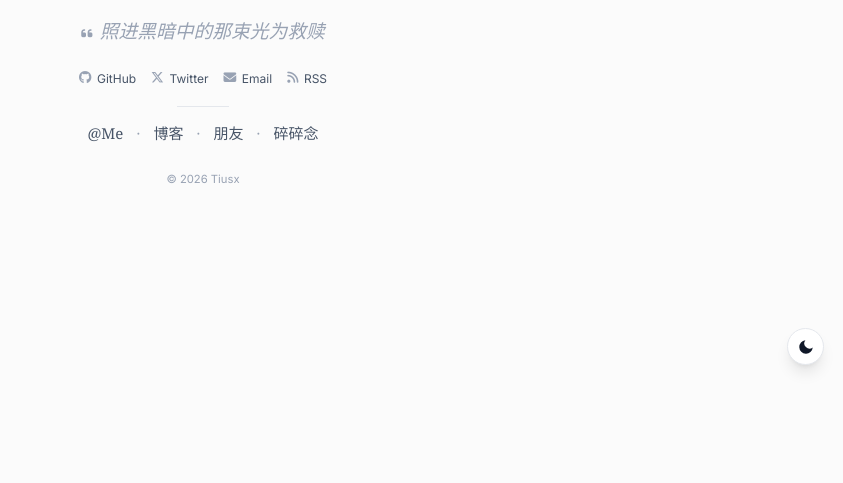
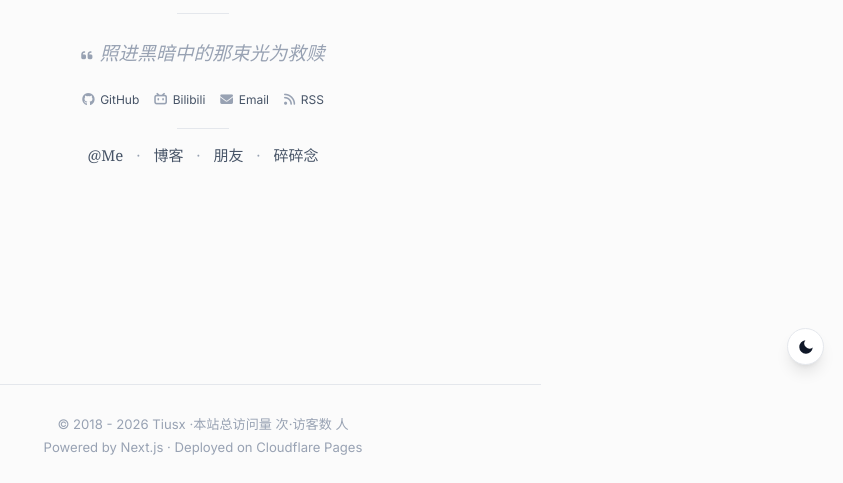
Before and after one commit to Tiusx/ntix, a Next.js app: page / in a window 1280 px wide. Shown: the part 416-899 px from the top of the page, without its empty margins (437-1280 px from the left). Before the commit the page ends 800 px from the top, so only its background shows below. Built offline with nearby package versions, Linux system fonts and the light colour scheme; no server answers.

Commit message:
feat: home bilibili social link, footer on home, smaller post title

```diff
--- a/src/app/(home)/page.tsx
+++ b/src/app/(home)/page.tsx
@@ -1,5 +1,6 @@
 import Link from "next/link";
 import { SITE_CONFIG } from "@/site.config";
+import { Footer } from "@/components/footer";
 
 const SECTIONS: [string, string][] = [
   ["/about/", "@Me"],
@@ -13,22 +14,21 @@ const SECTIONS: [string, string][] = [
 
 const SOCIALS: [string, string, string][] = [
   ["https://github.com/Tiusx", "fa-brands fa-github", "GitHub"],
-  ["https://twitter.com", "fa-brands fa-x-twitter", "Twitter"],
+  ["https://space.bilibili.com/270426311", "fa-brands fa-bilibili", "Bilibili"],
   ["mailto:hi@tius.cn", "fa-solid fa-envelope", "Email"],
   ["/rss.xml", "fa-solid fa-rss", "RSS"],
 ];
 
 export default function Home() {
   return (
-    <main className="flex min-h-svh items-center justify-center bg-page px-6 py-16">
+    <><main className="flex min-h-svh items-center justify-center bg-page px-6 py-16">
       <div className="flex w-full max-w-[680px] flex-col items-center text-center">
 
         {/* Avatar */}
         <div className="group/avatar relative size-24">
           <span
             aria-hidden="true"
-            className="absolute -inset-1.5 rounded-full border border-dashed border-accent/40 [animation:spin_16s_linear_infinite]"
-          />
+            className="absolute -inset-1.5 rounded-full border border-dashed border-accent/40 [animation:spin_16s_linear_infinite]" />
           <div className="flex size-24 items-center justify-center overflow-hidden rounded-full bg-card text-ink shadow-lg shadow-accent/10 ring-1 ring-line transition-transform duration-300 ease-out group-hover/avatar:scale-105">
             {SITE_CONFIG.avatar ? (
               <img
@@ -36,8 +36,7 @@ export default function Home() {
                 alt="头像"
                 width={96}
                 height={96}
-                className="size-full"
-              />
+                className="size-full" />
             ) : (
               <i className="fa-solid fa-feather text-3xl" aria-hidden="true" />
             )}
@@ -72,8 +71,7 @@ export default function Home() {
             >
               <i
                 className={`${icon} text-[0.85rem] text-muted transition-colors duration-200 group-hover/soc:text-ink`}
-                aria-hidden="true"
-              />
+                aria-hidden="true" />
               <span className="transition-colors duration-200 group-hover/soc:text-ink">
                 {label}
               </span>
@@ -98,11 +96,7 @@ export default function Home() {
             </span>
           ))}
         </nav>
-
-        <p className="mt-7 text-[0.75rem] text-muted">
-          © {new Date().getFullYear()} {SITE_CONFIG.title}
-        </p>
       </div>
-    </main>
+    </main><Footer /></>
   );
 }
--- a/src/app/(site)/posts/[slug]/page.tsx
+++ b/src/app/(site)/posts/[slug]/page.tsx
@@ -46,7 +46,7 @@ export default async function PostPage({
 
       <article className="mt-8">
         <header>
-          <h1 className="text-3xl font-semibold tracking-tight text-ink sm:text-4xl">
+          <h1 className="text-2xl font-semibold tracking-tight text-ink sm:text-3xl">
             {meta.title}
           </h1>
           <p className="mt-4 text-sm text-muted">
--- a/src/app/layout.tsx
+++ b/src/app/layout.tsx
@@ -30,6 +30,10 @@ export default function RootLayout({ children }: { children: React.ReactNode })
           rel="stylesheet"
           href="https://cdnjs.cloudflare.com/ajax/libs/font-awesome/6.5.2/css/all.min.css"
         />
+        <script
+          async
+          src="https://busuanzi.ibruce.info/busuanzi/2.3/busuanzi.pure.mini.js"
+        />
       </head>
       <body>
         <ThemeToggle />
--- a/src/components/footer.tsx
+++ b/src/components/footer.tsx
@@ -1,21 +1,20 @@
-import { SITE_CONFIG } from "@/site.config";
-
 export function Footer() {
   return (
-    <footer className="content pb-12">
-      <div className="flex flex-wrap items-center justify-between gap-2 border-t border-line pt-6 text-sm text-muted">
-        <p>
-          © {new Date().getFullYear()} {SITE_CONFIG.title}
-        </p>
-        <a
-          href="https://creativecommons.org/licenses/by-nc-sa/4.0/"
-          target="_blank"
-          rel="noreferrer"
-          className="transition-colors hover:text-ink"
-        >
-          CC BY-NC-SA 4.0
-        </a>
-      </div>
+    <footer className="content py-8 border-t border-line text-center text-sm text-muted">
+      <p className="mb-1">
+        © 2018 - {new Date().getFullYear()} Tiusx ·
+        <span id="busuanzi_container_site_pv" style={{ display: "inline" }}>
+          本站总访问量 <span id="busuanzi_value_site_pv"></span> 次
+        </span>
+        ·
+        <span id="busuanzi_container_site_uv" style={{ display: "inline" }}>
+          访客数 <span id="busuanzi_value_site_uv"></span> 人
+        </span>
+      </p>
+      <p>
+        Powered by <a href="https://nextjs.org" target="_blank" rel="noopener" className="hover:underline">Next.js</a> ·
+        Deployed on <a href="https://pages.cloudflare.com" target="_blank" rel="noopener" className="hover:underline">Cloudflare Pages</a>
+      </p>
     </footer>
   );
 }
```
Also changed, not shown: content/memos/DoEAMxo5EaCY4CPBboZqCe.md (added, +10 -0 lines), content/posts/memos-anonymous-public-access.md (+2 -2 lines), public/avatar.jpg.
